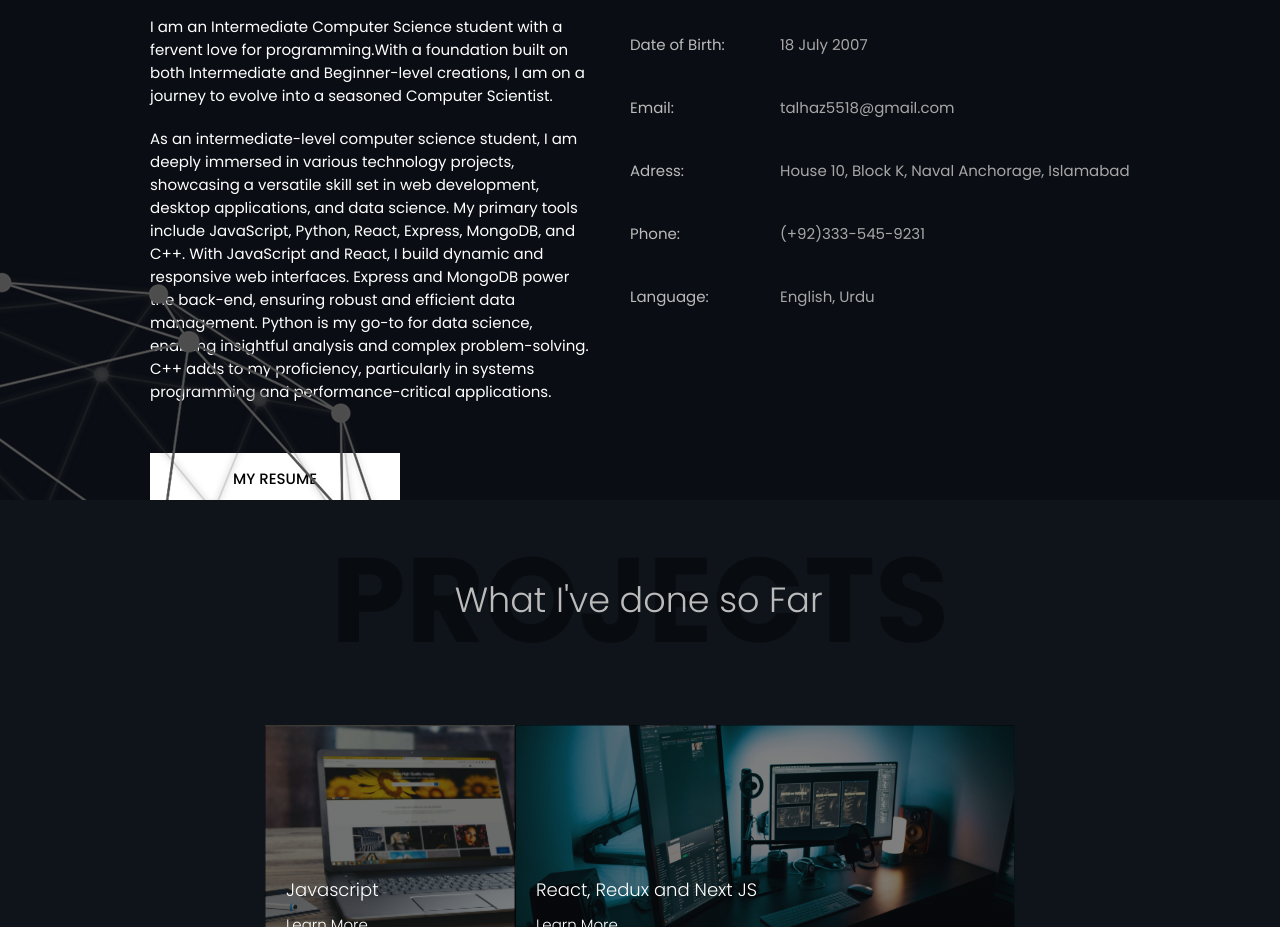
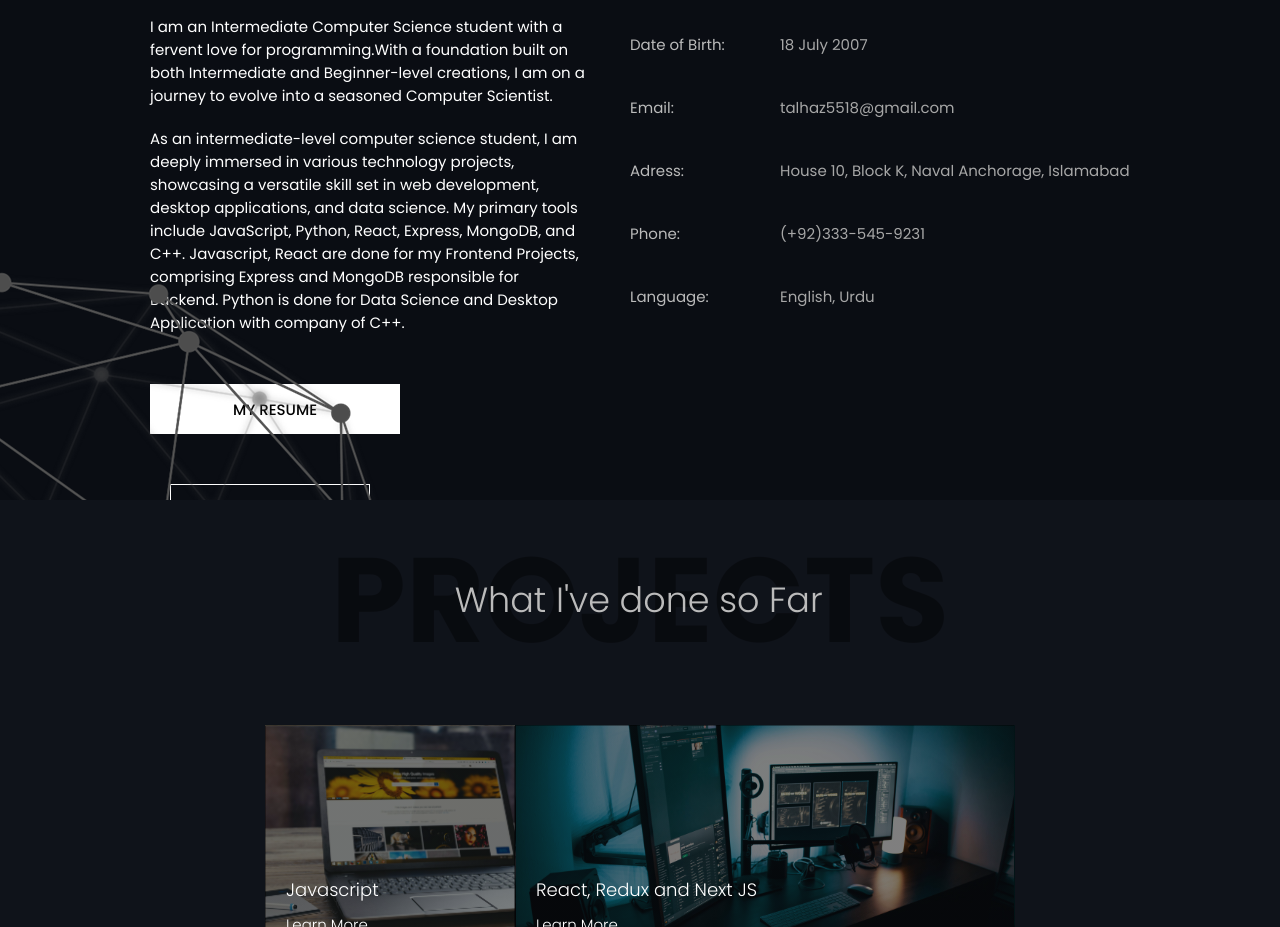
Before and after one commit to MuhammadTalha15/My-Portfolio, a React (Vite) app: page / in a window 1280 px wide. Shown: the part 1100-2027 px from the top of the page. Built offline with nearby package versions, Linux system fonts and the light colour scheme.

Commit message:
Paragraph

```diff
--- a/src/components/Second.jsx
+++ b/src/components/Second.jsx
@@ -24,7 +24,7 @@ const Second = () => {
 
               <p className='opening'>I am an Intermediate Computer Science student with a fervent love for programming.With a foundation built on both Intermediate and Beginner-level creations, I am on a journey to evolve into a seasoned Computer Scientist.</p>
 
-              <p className="second-para">As an intermediate-level computer science student, I am deeply immersed in various technology projects, showcasing a versatile skill set in web development, desktop applications, and data science. My primary tools include JavaScript, Python, React, Express, MongoDB, and C++. With JavaScript and React, I build dynamic and responsive web interfaces. Express and MongoDB power the back-end, ensuring robust and efficient data management. Python is my go-to for data science, enabling insightful analysis and complex problem-solving. C++ adds to my proficiency, particularly in systems programming and performance-critical applications.</p>
+              <p className="second-para">As an intermediate-level computer science student, I am deeply immersed in various technology projects, showcasing a versatile skill set in web development, desktop applications, and data science. My primary tools include JavaScript, Python, React, Express, MongoDB, and C++. Javascript, React are done for my Frontend Projects, comprising Express and MongoDB responsible for Backend. Python is done for Data Science and Desktop Application with company of C++.</p>
 
               <button className='s-btn cv'>MY RESUME</button>
               <button className='s-btn slrn'>Learn More</button>
```
